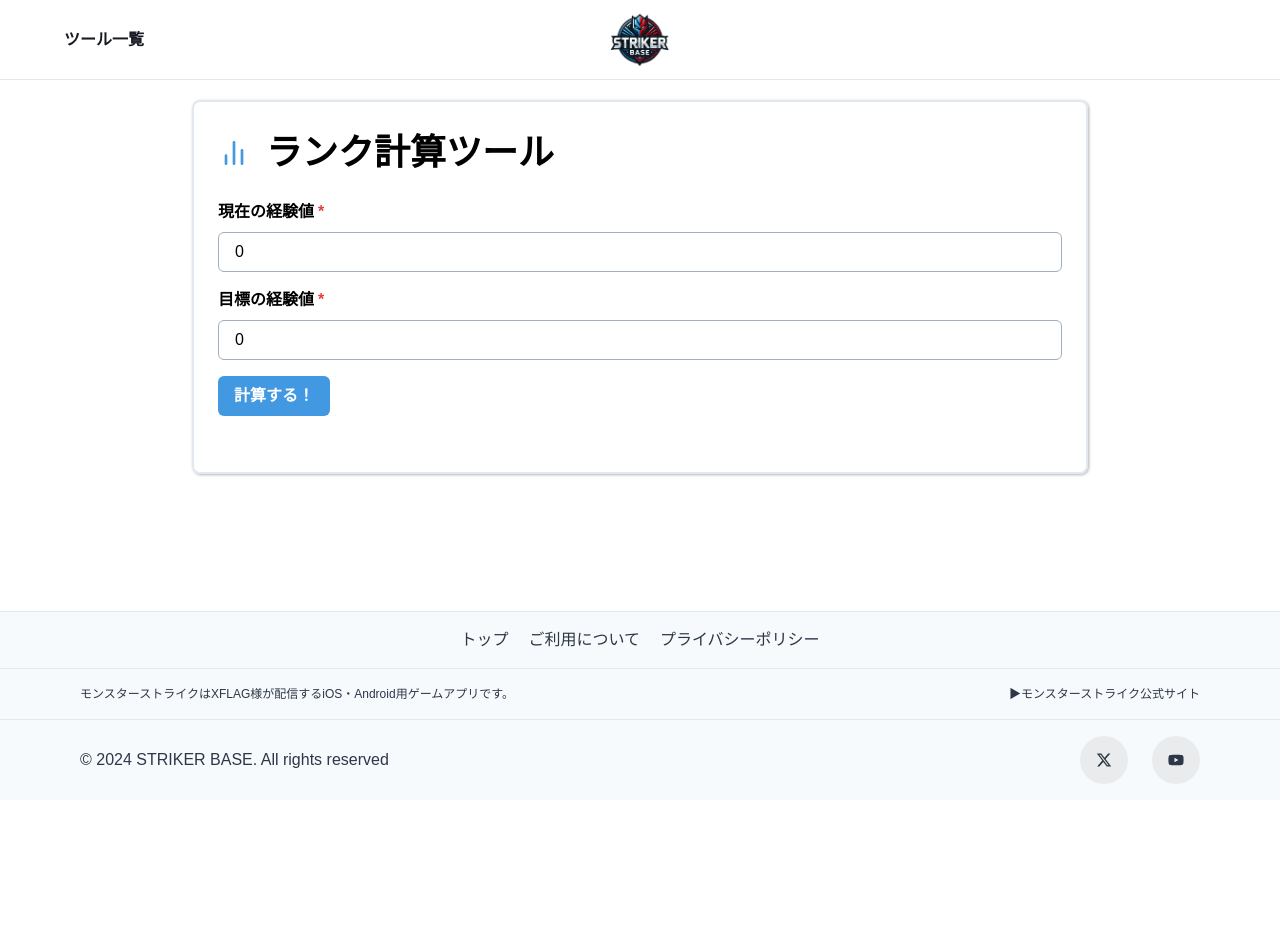
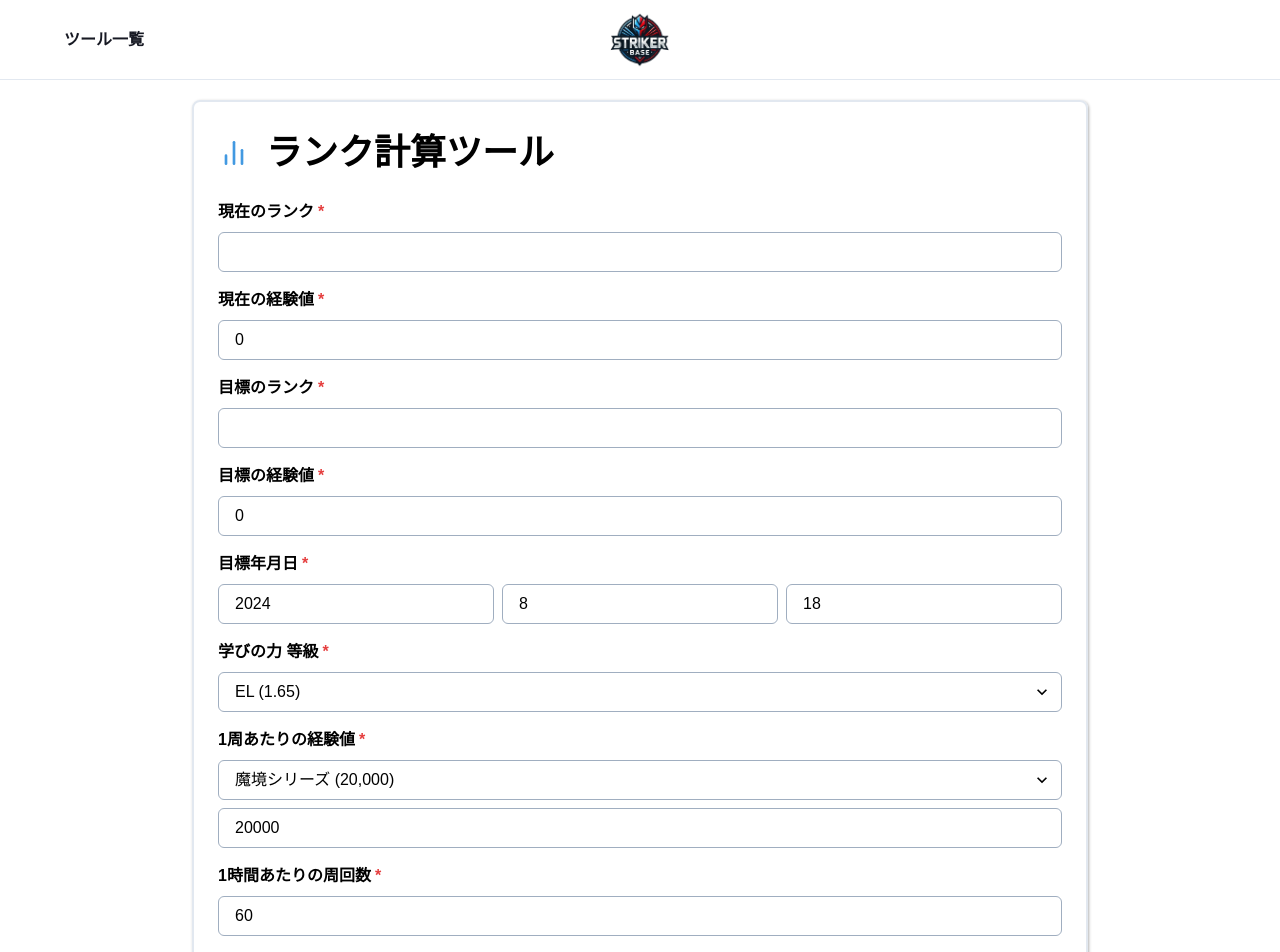
Before and after one commit to isChamPolar/striker-base, a React (Vite) app: page /exp-calculator in a window 1280 px wide. Shown: the top 952 px of the page. Before the commit the page ends 800 px from the top, so only its background shows below. Built offline with nearby package versions, Linux system fonts and the light colour scheme.

Commit message:
feat: いったんコミット

```diff
--- a/src/pages/ExpCalculator.tsx
+++ b/src/pages/ExpCalculator.tsx
@@ -5,48 +5,133 @@ import {
   FormLabel,
   Heading,
   Input,
+  Select,
   useDisclosure,
   Spinner,
   VStack,
   Text,
   Flex,
   HStack,
-  Icon
+  Icon,
+  Table,
+  Tbody,
+  Tr,
+  Td,
+  useToast,
 } from '@chakra-ui/react';
-import { useState } from 'react';
-import { FiBarChart2 } from 'react-icons/fi';  // アイコンのインポート
+import { useState, useEffect } from 'react';
+import { FiBarChart2 } from 'react-icons/fi';
+import { rankTable } from '../constants/rankTable';
 
 const ExpCalculator = () => {
-  const { isOpen, onToggle } = useDisclosure();
-  const [currentExp, setCurrentExp] = useState<number>(0);  // 現在の経験値
-  const [targetExp, setTargetExp] = useState<number>(0);  // 目標経験値
-  const [results, setResults] = useState<number | null>(null);  // 計算結果を保持
+  const [currentRank, setCurrentRank] = useState<number | null>(null);
+  const [currentExp, setCurrentExp] = useState<number>(0);
+  const [targetRank, setTargetRank] = useState<number | null>(null);
+  const [targetExp, setTargetExp] = useState<number>(0);
+  const [targetYear, setTargetYear] = useState<number>(new Date().getFullYear());
+  const [targetMonth, setTargetMonth] = useState<number>(new Date().getMonth() + 1);
+  const [targetDay, setTargetDay] = useState<number>(new Date().getDate() + 1);
+  const [learningLevel, setLearningLevel] = useState<string>('1.65');
+  const [lapExp, setLapExp] = useState<number>(20000);
+  const [lapsPerHour, setLapsPerHour] = useState<number>(60);
+  const [remainingDays, setRemainingDays] = useState<number>(0);
+  const [requiredExp, setRequiredExp] = useState<number>(0);
+  const [results, setResults] = useState<{ [key: string]: number } | null>(null);
   const [isLoading, setIsLoading] = useState<boolean>(false);
   const [hasCalculated, setHasCalculated] = useState<boolean>(false);
+  const toast = useToast();
+
+  const calculateExp = (rank: number): number => {
+    const maxRankInTable = 2000;
+    const additionalExpPerRank = 4330881;
+
+    if (rank <= maxRankInTable) {
+      return rankTable[rank] ?? 0;
+    } else {
+      const additionalRanks = rank - maxRankInTable;
+      return rankTable[maxRankInTable] + additionalRanks * additionalExpPerRank;
+    }
+  };
+
+  useEffect(() => {
+    if (currentRank !== null) {
+      const exp = calculateExp(currentRank);
+      setCurrentExp(exp);
+    }
+  }, [currentRank]);
+
+  useEffect(() => {
+    if (targetRank !== null) {
+      const exp = calculateExp(targetRank);
+      setTargetExp(exp);
+    }
+  }, [targetRank]);
 
   const handleCurrentExpChange = (e: React.ChangeEvent<HTMLInputElement>) => {
-    setHasCalculated(false);
-    setCurrentExp(parseFloat(e.target.value));
+    const exp = parseInt(e.target.value);
+    setCurrentExp(exp);
+    const rank = Object.keys(rankTable).find(
+      (key) => rankTable[parseInt(key)] > exp
+    );
+    if (rank) setCurrentRank(parseInt(rank) - 1);
   };
 
   const handleTargetExpChange = (e: React.ChangeEvent<HTMLInputElement>) => {
-    setTargetExp(parseFloat(e.target.value));
+    const exp = parseInt(e.target.value);
+    setTargetExp(exp);
+    const rank = Object.keys(rankTable).find(
+      (key) => rankTable[parseInt(key)] > exp
+    );
+    if (rank) setTargetRank(parseInt(rank) - 1);
   };
 
-  const calculateExp = () => {
-    const requiredExp = targetExp - currentExp;
-    return requiredExp > 0 ? requiredExp : 0;  // 必要経験値を計算
+  useEffect(() => {
+    const today = new Date();
+    const target = new Date(targetYear, targetMonth - 1, targetDay);
+    const diffTime = Math.abs(target.getTime() - today.getTime());
+    setRemainingDays(Math.ceil(diffTime / (1000 * 60 * 60 * 24)));
+  }, [targetYear, targetMonth, targetDay]);
+
+  useEffect(() => {
+    const expDiff = targetExp - currentExp;
+    setRequiredExp(expDiff > 0 ? expDiff : 0);
+  }, [targetExp, currentExp]);
+
+  const calculateResults = () => {
+    const expMultiplier = parseFloat(learningLevel);
+    const totalExpPerLap = lapExp * expMultiplier;
+    const totalLaps = requiredExp / totalExpPerLap;
+    const lapsPerDay = totalLaps / remainingDays;
+    const hoursPerDay = lapsPerDay / lapsPerHour;
+    const totalHours = totalLaps / lapsPerHour;
+
+    return {
+      totalLaps,
+      lapsPerDay,
+      hoursPerDay,
+      totalHours,
+    };
   };
 
   const handleSubmit = (e: React.FormEvent) => {
     e.preventDefault();
+    if (requiredExp <= 0) {
+      toast({
+        title: 'エラー',
+        description: '目標経験値が現在の経験値以下です。',
+        status: 'error',
+        duration: 5000,
+        isClosable: true,
+      });
+      return;
+    }
     setIsLoading(true);
     setTimeout(() => {
-      const result = calculateExp();
+      const result = calculateResults();
       setResults(result);
       setIsLoading(false);
       setHasCalculated(true);
-    }, 500); // 500ms delay to simulate loading
+    }, 500);
   };
 
   return (
@@ -75,16 +160,44 @@ const ExpCalculator = () => {
       </HStack>
 
       <FormControl isRequired>
+        <FormLabel fontWeight={600} htmlFor="currentRank">現在のランク</FormLabel>
+        <Input
+          id="currentRank"
+          name="currentRank"
+          type="number"
+          step="1"
+          value={currentRank ?? ''}
+          onChange={(e) => setCurrentRank(parseInt(e.target.value))}
+          borderColor="gray.400"
+          focusBorderColor="blue.400"
+        />
+      </FormControl>
+
+      <FormControl isRequired mt={4}>
         <FormLabel fontWeight={600} htmlFor="currentExp">現在の経験値</FormLabel>
         <Input
           id="currentExp"
           name="currentExp"
           type="number"
           step="1"
-          value={currentExp ?? ''}
+          value={currentExp}
           onChange={handleCurrentExpChange}
-          borderColor="gray.400"  // フォームの枠線の色を設定
-          focusBorderColor="blue.400"  // フォーカス時の枠線の色を設定
+          borderColor="gray.400"
+          focusBorderColor="blue.400"
+        />
+      </FormControl>
+
+      <FormControl isRequired mt={4}>
+        <FormLabel fontWeight={600} htmlFor="targetRank">目標のランク</FormLabel>
+        <Input
+          id="targetRank"
+          name="targetRank"
+          type="number"
+          step="1"
+          value={targetRank ?? ''}
+          onChange={(e) => setTargetRank(parseInt(e.target.value))}
+          borderColor="gray.400"
+          focusBorderColor="blue.400"
         />
       </FormControl>
 
@@ -97,12 +210,104 @@ const ExpCalculator = () => {
           step="1"
           value={targetExp}
           onChange={handleTargetExpChange}
-          borderColor="gray.400"  // フォームの枠線の色を設定
-          focusBorderColor="blue.400"  // フォーカス時の枠線の色を設定
+          borderColor="gray.400"
+          focusBorderColor="blue.400"
         />
       </FormControl>
 
-      <Button mt={4} colorScheme="blue" bg="blue.400" onClick={handleSubmit} type="submit" isLoading={isLoading} color="white">
+      <FormControl isRequired mt={4}>
+        <FormLabel fontWeight={600}>目標年月日</FormLabel>
+        <Flex>
+          <Input
+            id="targetYear"
+            name="targetYear"
+            type="number"
+            placeholder="年"
+            value={targetYear}
+            onChange={(e) => setTargetYear(parseInt(e.target.value))}
+            borderColor="gray.400"
+            focusBorderColor="blue.400"
+            mr={2}
+          />
+          <Input
+            id="targetMonth"
+            name="targetMonth"
+            type="number"
+            placeholder="月"
+            value={targetMonth}
+            onChange={(e) => setTargetMonth(parseInt(e.target.value))}
+            borderColor="gray.400"
+            focusBorderColor="blue.400"
+            mr={2}
+          />
+          <Input
+            id="targetDay"
+            name="targetDay"
+            type="number"
+            placeholder="日"
+            value={targetDay}
+            onChange={(e) => setTargetDay(parseInt(e.target.value))}
+            borderColor="gray.400"
+            focusBorderColor="blue.400"
+          />
+        </Flex>
+      </FormControl>
+
+      <FormControl isRequired mt={4}>
+        <FormLabel fontWeight={600} htmlFor="learningLevel">学びの力 等級</FormLabel>
+        <Select
+          id="learningLevel"
+          name="learningLevel"
+          value={learningLevel}
+          onChange={(e) => setLearningLevel(e.target.value)}
+          borderColor="gray.400"
+          focusBorderColor="blue.400"
+        >
+          <option value="1.65">EL (1.65)</option>
+          <option value="1.6">L (1.60)</option>
+        </Select>
+      </FormControl>
+
+      <FormControl isRequired mt={4}>
+        <FormLabel fontWeight={600} htmlFor="lapExp">1周あたりの経験値</FormLabel>
+        <Select
+          id="lapExp"
+          name="lapExp"
+          value={lapExp}
+          onChange={(e) => setLapExp(parseInt(e.target.value))}
+          borderColor="gray.400"
+          focusBorderColor="blue.400"
+        >
+          <option value={20000}>魔境シリーズ (20,000)</option>
+          <option value={15000}>険所シリーズ (15,000)</option>
+        </Select>
+        <Input
+          mt={2}
+          type="number"
+          step="1"
+          value={lapExp}
+          onChange={(e) => setLapExp(parseInt(e.target.value))}
+          placeholder="その他の数値"
+          borderColor="gray.400"
+          focusBorderColor="blue.400"
+        />
+      </FormControl>
+
+      <FormControl isRequired mt={4}>
+        <FormLabel fontWeight={600} htmlFor="lapsPerHour">1時間あたりの周回数</FormLabel>
+        <Input
+          id="lapsPerHour"
+          name="lapsPerHour"
+          type="number"
+          step="1"
+          value={lapsPerHour}
+          onChange={(e) => setLapsPerHour(parseInt(e.target.value))}
+          borderColor="gray.400"
+          focusBorderColor="blue.400"
+        />
+      </FormControl>
+
+      <Button mt={6} colorScheme="blue" bg="blue.400" onClick={handleSubmit} type="submit" isLoading={isLoading} color="white">
         計算する！
       </Button>
 
@@ -113,9 +318,39 @@ const ExpCalculator = () => {
             <Text>計算中...</Text>
           </VStack>
         ) : hasCalculated && results !== null && (
-          <Text fontSize="lg" color="blue.500" textAlign="center">
-            必要な経験値: {results}
-          </Text>
+          <>
+            <Text fontSize="lg" color="blue.500" textAlign="center" mb={4}>
+              必要な経験値: {requiredExp}
+            </Text>
+            <Table variant="simple">
+              <Tbody>
+                <Tr>
+                  <Td>周回方法</Td>
+                  <Td>{lapExp}</Td>
+                </Tr>
+                <Tr>
+                  <Td>1周あたりの経験値</Td>
+                  <Td>{lapExp * parseFloat(learningLevel)}</Td>
+                </Tr>
+                <Tr>
+                  <Td>1日分</Td>
+                  <Td>{Math.ceil(results.lapsPerDay)}</Td>
+                </Tr>
+                <Tr>
+                  <Td>目標まで</Td>
+                  <Td>{Math.ceil(results.totalLaps)}</Td>
+                </Tr>
+                <Tr>
+                  <Td>1日あたり何時間</Td>
+                  <Td>{results.hoursPerDay.toFixed(2)}</Td>
+                </Tr>
+                <Tr>
+                  <Td>目標まで何時間</Td>
+                  <Td>{results.totalHours.toFixed(2)}</Td>
+                </Tr>
+              </Tbody>
+            </Table>
+          </>
         )}
       </Box>
     </Box>
```
